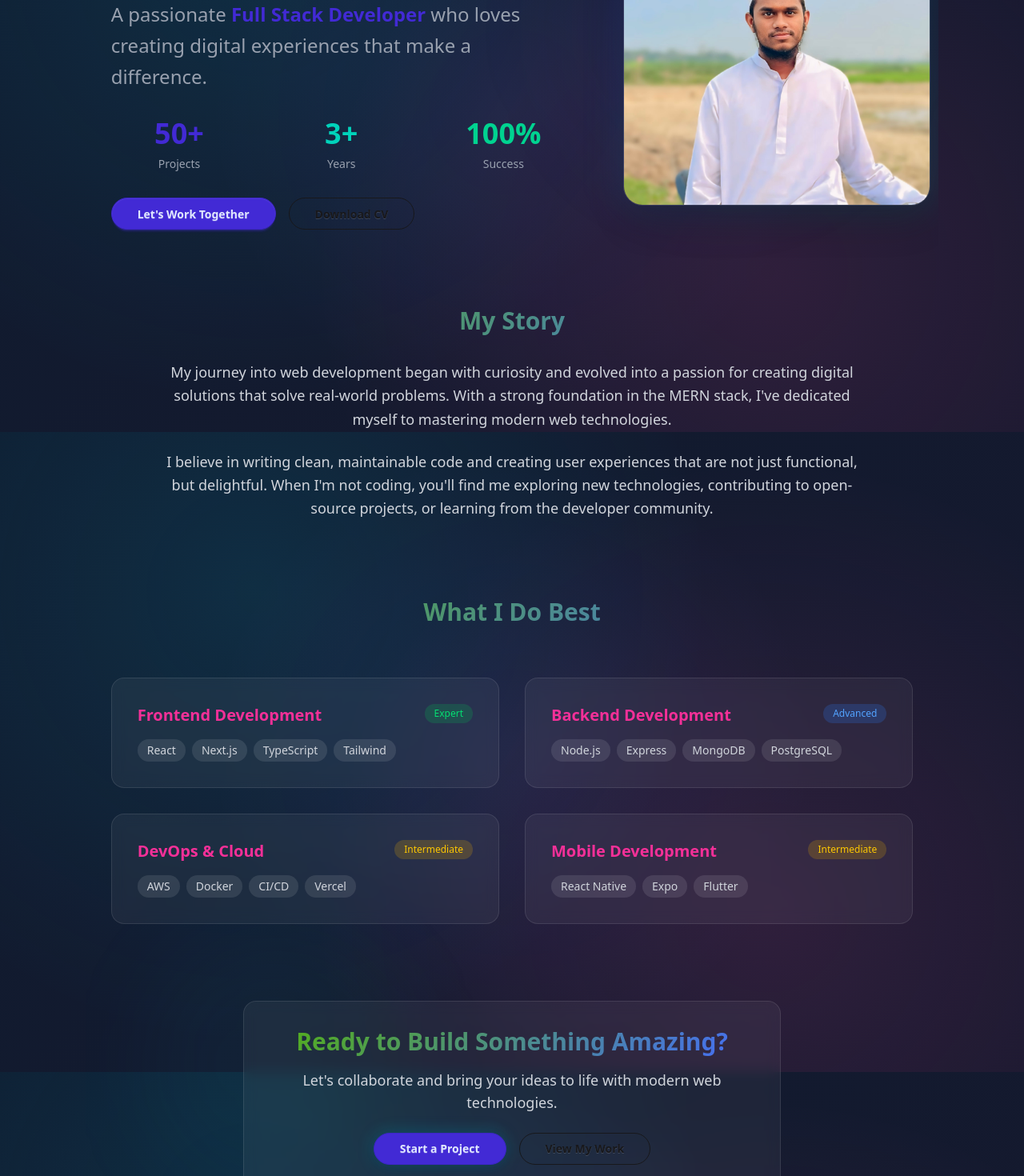
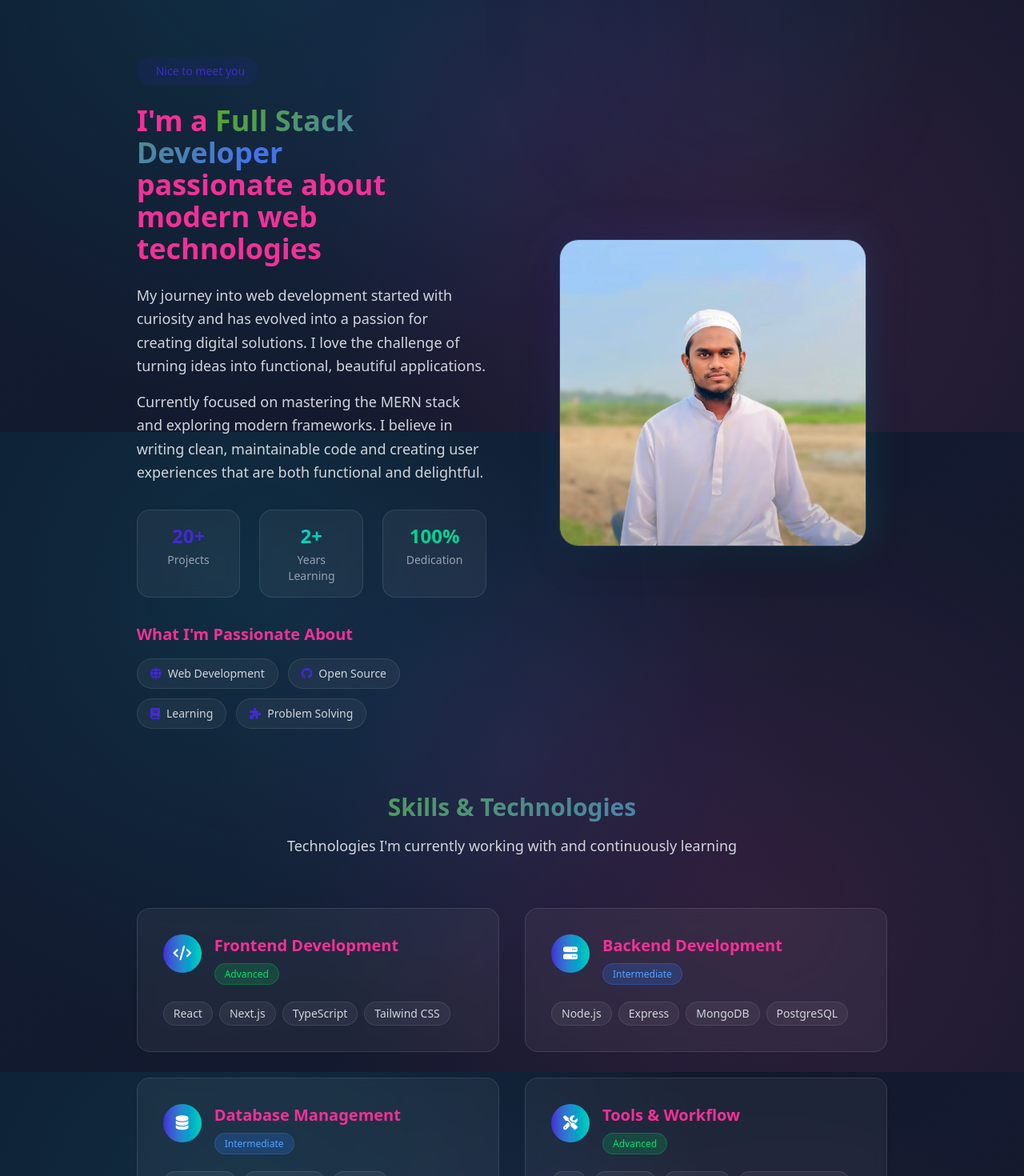
Before and after one commit to Azizul-haque1/my-portfolio, a React (Vite) app: page / in a window 1280 px wide. Shown: the part 1060-2530 px from the top of the page at 80% size. Built offline with nearby package versions, Linux system fonts and the light colour scheme.

Commit message:
about modify

```diff
--- a/src/components/About.jsx
+++ b/src/components/About.jsx
@@ -15,90 +15,136 @@ export default function About() {
     }, []);
 
     const skills = [
-        { name: "Frontend Development", level: "Expert", technologies: ["React", "Next.js", "TypeScript", "Tailwind"] },
-        { name: "Backend Development", level: "Advanced", technologies: ["Node.js", "Express", "MongoDB", "PostgreSQL"] },
-        { name: "DevOps & Cloud", level: "Intermediate", technologies: ["AWS", "Docker", "CI/CD", "Vercel"] },
-        { name: "Mobile Development", level: "Intermediate", technologies: ["React Native", "Expo", "Flutter"] }
+        {
+            name: "Frontend Development",
+            level: "Advanced",
+            technologies: ["React", "Next.js", "TypeScript", "Tailwind CSS"],
+            icon: "fa-solid fa-code"
+        },
+        {
+            name: "Backend Development",
+            level: "Intermediate",
+            technologies: ["Node.js", "Express", "MongoDB", "PostgreSQL"],
+            icon: "fa-solid fa-server"
+        },
+        {
+            name: "Database Management",
+            level: "Intermediate",
+            technologies: ["MongoDB", "PostgreSQL", "MySQL", "Database Design"],
+            icon: "fa-solid fa-database"
+        },
+        {
+            name: "Tools & Workflow",
+            level: "Advanced",
+            technologies: ["Git", "VS Code", "Postman", "Chrome DevTools"],
+            icon: "fa-solid fa-tools"
+        }
+    ];
+
+    const interests = [
+        { name: "Web Development", icon: "fa-solid fa-globe" },
+        { name: "Open Source", icon: "fa-brands fa-github" },
+        { name: "Learning", icon: "fa-solid fa-book" },
+        { name: "Problem Solving", icon: "fa-solid fa-puzzle-piece" }
     ];
 
     return (
-        <section id="about" className="py-20 relative overflow-hidden">
+        <section id="about" className="py-20 px-6 md:px-16 relative overflow-hidden">
             {/* Background Elements */}
             <div className="absolute top-20 right-20 w-96 h-96 bg-gradient-to-r from-primary/5 to-accent/5 rounded-full blur-3xl"></div>
             <div className="absolute bottom-20 left-20 w-80 h-80 bg-gradient-to-r from-info/5 to-success/5 rounded-full blur-3xl"></div>
 
-            <div className="max-w-7xl mx-auto px-6 lg:px-8 relative z-10">
+            <div className="max-w-7xl mx-auto relative z-10">
 
-                {/* Hero Section */}
-                <div className="grid lg:grid-cols-5 gap-16 items-center mb-24">
+                {/* Header */}
+                <motion.div
+                    initial={{ opacity: 0, y: -30 }}
+                    whileInView={{ opacity: 1, y: 0 }}
+                    transition={{ duration: 0.6 }}
+                    className="text-center mb-20"
+                >
+                    <h2 className="text-4xl lg:text-6xl font-bold text-gradient mb-6">
+                        About Me
+                    </h2>
+                    <p className="text-gray-300 text-xl leading-relaxed max-w-3xl mx-auto">
+                        Passionate about creating digital experiences and
+                        <span className="text-primary font-semibold"> learning new technologies</span> every day.
+                    </p>
+                </motion.div>
 
-                    {/* Left Content - 3 columns */}
-                    <div className="lg:col-span-3 space-y-8">
+                {/* Main Content */}
+                <div className="grid lg:grid-cols-2 gap-16 items-center mb-20">
+
+                    {/* Left Content */}
                     <motion.div
                         initial={{ opacity: 0, x: -50 }}
                         whileInView={{ opacity: 1, x: 0 }}
                         transition={{ duration: 0.8 }}
+                        className="space-y-8"
                     >
-                            <div className="inline-block px-4 py-2 bg-primary/10 text-primary rounded-full text-sm font-medium mb-6">
-                                👋 Nice to meet you
+                        <div>
+                            <div className="inline-flex items-center gap-2 px-4 py-2 bg-primary/10 text-primary
+                                          rounded-full text-sm font-medium mb-6">
+                                <i className="fa-solid fa-hand-wave"></i>
+                                Nice to meet you
                             </div>
 
-                            <h2 className="text-5xl lg:text-7xl font-bold mb-6">
-                                I'm <span className="text-gradient">Azizul</span>
-                            </h2>
+                            <h3 className="text-3xl lg:text-4xl font-bold mb-6 text-secondary">
+                                I'm a <span className="text-gradient">Full Stack Developer</span>
+                                <br />passionate about modern web technologies
+                            </h3>
 
-                            <p className="text-2xl text-gray-400 mb-8 leading-relaxed">
-                                A passionate <span className="text-primary font-semibold">Full Stack Developer</span> who
-                                loves creating digital experiences that make a difference.
+                            <div className="text-gray-300 text-lg leading-relaxed space-y-4">
+                                <p>
+                                    My journey into web development started with curiosity and has evolved into a
+                                    passion for creating digital solutions. I love the challenge of turning ideas
+                                    into functional, beautiful applications.
                                 </p>
-                        </motion.div>
+                                <p>
+                                    Currently focused on mastering the MERN stack and exploring modern frameworks.
+                                    I believe in writing clean, maintainable code and creating user experiences
+                                    that are both functional and delightful.
+                                </p>
+                            </div>
+                        </div>
 
-                        <motion.div
-                            initial={{ opacity: 0, y: 30 }}
-                            whileInView={{ opacity: 1, y: 0 }}
-                            transition={{ duration: 0.8, delay: 0.2 }}
-                            className="grid grid-cols-3 gap-8"
-                        >
-                            <div className="text-center">
-                                <div className="text-4xl font-bold text-primary mb-2">50+</div>
+                        {/* Quick Stats */}
+                        <div className="grid grid-cols-3 gap-6">
+                            <div className="text-center p-4 rounded-2xl bg-white/5 backdrop-blur-sm border border-white/10">
+                                <div className="text-2xl font-bold text-primary mb-1">20+</div>
                                 <div className="text-gray-400 text-sm">Projects</div>
                             </div>
-                            <div className="text-center">
-                                <div className="text-4xl font-bold text-accent mb-2">3+</div>
-                                <div className="text-gray-400 text-sm">Years</div>
+                            <div className="text-center p-4 rounded-2xl bg-white/5 backdrop-blur-sm border border-white/10">
+                                <div className="text-2xl font-bold text-accent mb-1">2+</div>
+                                <div className="text-gray-400 text-sm">Years Learning</div>
                             </div>
-                            <div className="text-center">
-                                <div className="text-4xl font-bold text-success mb-2">100%</div>
-                                <div className="text-gray-400 text-sm">Success</div>
+                            <div className="text-center p-4 rounded-2xl bg-white/5 backdrop-blur-sm border border-white/10">
+                                <div className="text-2xl font-bold text-success mb-1">100%</div>
+                                <div className="text-gray-400 text-sm">Dedication</div>
+                            </div>
+                        </div>
+
+                        {/* Interests */}
+                        <div>
+                            <h4 className="text-xl font-semibold text-secondary mb-4">What I'm Passionate About</h4>
+                            <div className="flex flex-wrap gap-3">
+                                {interests.map((interest, index) => (
+                                    <motion.div
+                                        key={index}
+                                        whileHover={{ scale: 1.05, y: -2 }}
+                                        className="flex items-center gap-2 px-4 py-2 rounded-full bg-white/5
+                                                 backdrop-blur-sm border border-white/10 hover:bg-white/10
+                                                 hover:border-primary/20 transition-all duration-300"
+                                    >
+                                        <i className={`${interest.icon} text-primary text-sm`}></i>
+                                        <span className="text-gray-300 text-sm font-medium">{interest.name}</span>
+                                    </motion.div>
+                                ))}
+                            </div>
                         </div>
                     </motion.div>
 
-                        <motion.div
-                            initial={{ opacity: 0, y: 30 }}
-                            whileInView={{ opacity: 1, y: 0 }}
-                            transition={{ duration: 0.8, delay: 0.4 }}
-                            className="flex gap-4"
-                        >
-                            <motion.button
-                                whileHover={{ scale: 1.05 }}
-                                whileTap={{ scale: 0.95 }}
-                                className="btn btn-primary px-8 py-3 rounded-full font-semibold"
-                            >
-                                Let's Work Together
-                            </motion.button>
-
-                            <motion.button
-                                whileHover={{ scale: 1.05 }}
-                                whileTap={{ scale: 0.95 }}
-                                className="btn btn-outline px-8 py-3 rounded-full font-semibold"
-                            >
-                                Download CV
-                            </motion.button>
-                        </motion.div>
-                    </div>
-
-                    {/* Right Image - 2 columns */}
-                    <div className="lg:col-span-2">
+                    {/* Right Image */}
                     <motion.div
                         ref={imageRef}
                         initial={{ opacity: 0, scale: 0.8 }}
@@ -108,50 +154,34 @@ export default function About() {
                     >
                         <div className="relative w-80 h-80 lg:w-96 lg:h-96 mx-auto">
                             <div className="absolute inset-0 bg-gradient-to-br from-primary/20 to-accent/20 rounded-3xl blur-xl"></div>
-                                <div className="relative w-full h-full rounded-3xl overflow-hidden border border-white/10 shadow-2xl">
+                            <div className="relative w-full h-full rounded-3xl overflow-hidden border border-white/10
+                                          shadow-2xl group">
                                 <img
                                     src={ahPHoto}
-                                        alt="Azizul Haque"
-                                        className="w-full h-full object-cover"
+                                    alt="Profile"
+                                    className="w-full h-full object-cover group-hover:scale-105 transition-transform duration-500"
                                 />
+                                <div className="absolute inset-0 bg-gradient-to-t from-black/20 via-transparent to-transparent"></div>
                             </div>
                         </div>
                     </motion.div>
                 </div>
-                </div>
-
-                {/* About Story */}
-                <motion.div
-                    initial={{ opacity: 0, y: 50 }}
-                    whileInView={{ opacity: 1, y: 0 }}
-                    transition={{ duration: 0.8 }}
-                    className="max-w-4xl mx-auto text-center mb-24"
-                >
-                    <h3 className="text-3xl font-bold text-gradient mb-8">My Story</h3>
-                    <div className="text-lg text-gray-300 leading-relaxed space-y-6">
-                        <p>
-                            My journey into web development began with curiosity and evolved into a passion for creating
-                            digital solutions that solve real-world problems. With a strong foundation in the
-                            MERN stack, I've dedicated myself to mastering modern web technologies.
-                        </p>
-                        <p>
-                            I believe in writing clean, maintainable code and creating user experiences that are not
-                            just functional, but delightful. When I'm not coding, you'll find me exploring new
-                            technologies, contributing to open-source projects, or learning from the developer community.
-                        </p>
-                    </div>
-                </motion.div>
 
                 {/* Skills Section */}
-                <div className="mb-24">
-                    <motion.h3
+                <div className="mb-20">
+                    <motion.div
                         initial={{ opacity: 0, y: 30 }}
                         whileInView={{ opacity: 1, y: 0 }}
                         transition={{ duration: 0.6 }}
-                        className="text-3xl font-bold text-center text-gradient mb-16"
+                        className="text-center mb-16"
                     >
-                        What I Do Best
-                    </motion.h3>
+                        <h3 className="text-3xl font-bold text-gradient mb-4">
+                            Skills & Technologies
+                        </h3>
+                        <p className="text-gray-300 text-lg max-w-2xl mx-auto">
+                            Technologies I'm currently working with and continuously learning
+                        </p>
+                    </motion.div>
 
                     <div className="grid md:grid-cols-2 gap-8">
                         {skills.map((skill, index) => (
@@ -160,30 +190,43 @@ export default function About() {
                                 initial={{ opacity: 0, y: 30 }}
                                 whileInView={{ opacity: 1, y: 0 }}
                                 transition={{ duration: 0.6, delay: index * 0.1 }}
-                                className="p-8 rounded-2xl bg-white/5 backdrop-blur-sm border border-white/10
-                                         hover:bg-white/10 transition-all duration-300 group"
+                                className="group"
                             >
-                                <div className="flex justify-between items-start mb-4">
-                                    <h4 className="text-xl font-semibold text-secondary">{skill.name}</h4>
+                                <div className="p-8 rounded-2xl bg-white/5 backdrop-blur-sm border border-white/10
+                                              hover:bg-white/10 hover:border-primary/20 transition-all duration-300 h-full">
+
+                                    <div className="flex items-start gap-4 mb-6">
+                                        <div className="w-12 h-12 rounded-full bg-gradient-to-r from-primary to-accent
+                                                      flex items-center justify-center text-white group-hover:scale-110
+                                                      transition-transform duration-300">
+                                            <i className={`${skill.icon} text-lg`}></i>
+                                        </div>
+                                        <div className="flex-1">
+                                            <h4 className="text-xl font-semibold text-secondary mb-2 group-hover:text-gradient
+                                                         transition-all duration-300">
+                                                {skill.name}
+                                            </h4>
                                             <span className={`px-3 py-1 rounded-full text-xs font-medium ${
-                                        skill.level === 'Expert' ? 'bg-green-500/20 text-green-400' :
-                                        skill.level === 'Advanced' ? 'bg-blue-500/20 text-blue-400' :
-                                        'bg-yellow-500/20 text-yellow-400'
+                                                skill.level === 'Advanced' ? 'bg-green-500/20 text-green-400 border border-green-500/30' :
+                                                'bg-blue-500/20 text-blue-400 border border-blue-500/30'
                                             }`}>
                                                 {skill.level}
                                             </span>
+                                        </div>
                                     </div>
 
                                     <div className="flex flex-wrap gap-2">
                                         {skill.technologies.map((tech, techIndex) => (
                                             <span
                                                 key={techIndex}
-                                            className="px-3 py-1 bg-white/10 text-gray-300 rounded-full text-sm
-                                                     group-hover:bg-primary/20 group-hover:text-primary transition-all duration-300"
+                                                className="px-3 py-1 bg-white/5 text-gray-300 rounded-full text-sm border border-white/10
+                                                         group-hover:bg-primary/10 group-hover:text-primary group-hover:border-primary/20
+                                                         transition-all duration-300"
                                             >
                                                 {tech}
                                             </span>
                                         ))}
+                                    </div>
                                 </div>
                             </motion.div>
                         ))}
@@ -199,24 +242,31 @@ export default function About() {
                 >
                     <div className="max-w-2xl mx-auto p-8 rounded-2xl bg-white/5 backdrop-blur-sm border border-white/10">
                         <h3 className="text-3xl font-bold text-gradient mb-4">
-                            Ready to Build Something Amazing?
+                            Let's Build Something Together
                         </h3>
-                        <p className="text-gray-300 mb-6 text-lg">
-                            Let's collaborate and bring your ideas to life with modern web technologies.
+                        <p className="text-gray-300 mb-8 text-lg leading-relaxed">
+                            I'm always excited to work on new projects and collaborate with other developers.
+                            Let's create something amazing!
                         </p>
                         <div className="flex flex-col sm:flex-row gap-4 justify-center">
                             <motion.button
-                                whileHover={{ scale: 1.05 }}
+                                whileHover={{ scale: 1.05, y: -2 }}
                                 whileTap={{ scale: 0.95 }}
-                                className="btn btn-primary btn-glow px-8 py-3 rounded-full font-semibold"
+                                className="px-8 py-3 rounded-full bg-gradient-to-r from-primary to-accent text-white
+                                         font-semibold hover:shadow-lg hover:shadow-primary/25 transition-all duration-300
+                                         flex items-center justify-center gap-2"
                             >
-                                Start a Project
+                                <i className="fa-solid fa-message"></i>
+                                Get In Touch
                             </motion.button>
                             <motion.button
-                                whileHover={{ scale: 1.05 }}
+                                whileHover={{ scale: 1.05, y: -2 }}
                                 whileTap={{ scale: 0.95 }}
-                                className="btn btn-outline px-8 py-3 rounded-full font-semibold"
+                                className="px-8 py-3 rounded-full bg-white/5 backdrop-blur-sm border border-white/10
+                                         text-gray-300 font-semibold hover:bg-white/10 hover:border-primary/20
+                                         hover:text-primary transition-all duration-300 flex items-center justify-center gap-2"
                             >
+                                <i className="fa-solid fa-folder-open"></i>
                                 View My Work
                             </motion.button>
                         </div>
```
Lines whose indentation alone changed are shown as unchanged.
